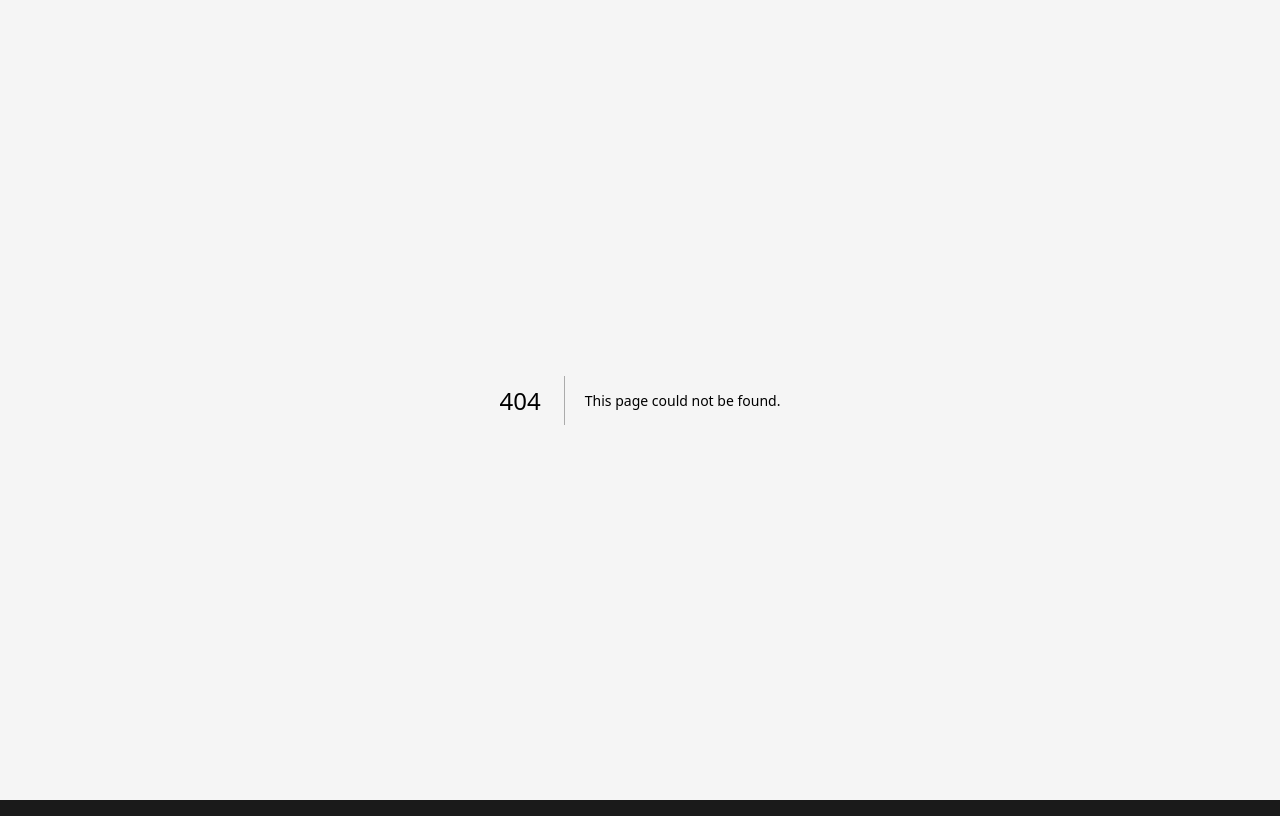
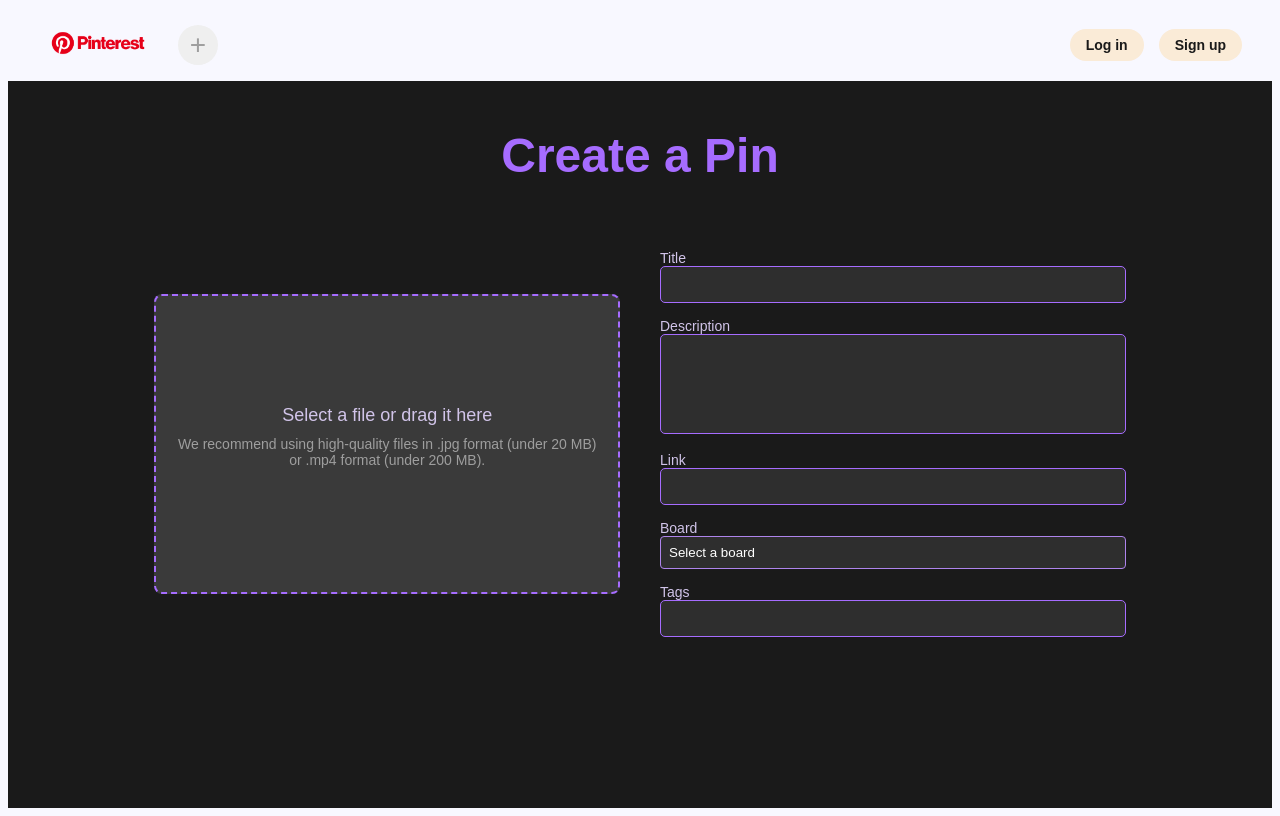
Before and after one commit to m1vk/imggg, a Next.js app in the folder frontend/: page /post-creation in a window 1280 px wide. Before the commit this address had no page. Built offline with nearby package versions, Linux system fonts and the light colour scheme.

Commit message:
change design and post creation page

```diff
--- a/frontend/app/page.tsx
+++ b/frontend/app/page.tsx
@@ -1,10 +1,10 @@
-import Header from '../components/Header'
+import UnAuthHeader from '../components/UnAuthHeader'
 
 export default function Home() {
 
     return (
         <div>
-            <Header />
+            <UnAuthHeader />
         </div>
     )
 
--- /dev/null
+++ b/frontend/app/post-creation/page.tsx
@@ -0,0 +1,49 @@
+import React from 'react';
+import styles from '../../styles/PostCreation.module.css';
+import Header from '../../components/MainHeader'
+
+export default function PostCreation() {
+    return (
+        <div className={styles.pageContainer}>
+            <Header/>
+            <header className={styles.header}>
+                <h1>Create a Pin</h1>
+            </header>
+            <div className={styles.content}>
+                <div className={styles.fileUploadContainer}>
+                    <div className={styles.uploadBox}>
+                        <span>Select a file or drag it here</span>
+                        <p>We recommend using high-quality files in .jpg format (under 20 MB) or .mp4 format (under 200
+                            MB).</p>
+                    </div>
+                </div>
+                <div className={styles.inputContainer}>
+                    <div className={styles.inputGroup}>
+                        <label htmlFor="title" className={styles.label}>Title</label>
+                        <input type="text" id="title" className={styles.inputField}/>
+                    </div>
+                    <div className={styles.inputGroup}>
+                        <label htmlFor="description" className={styles.label}>Description</label>
+                        <textarea id="description" className={styles.textArea}></textarea>
+                    </div>
+                    <div className={styles.inputGroup}>
+                        <label htmlFor="link" className={styles.label}>Link</label>
+                        <input type="text" id="link" className={styles.inputField}/>
+                    </div>
+                    <div className={styles.inputGroup}>
+                        <label htmlFor="board" className={styles.label}>Board</label>
+                        <select id="board" className={styles.selectField} defaultValue='default'>
+                            <option value="default" disabled selected>Select a board</option>
+                        </select>
+                    </div>
+                    <div className={styles.inputGroup}>
+                        <label htmlFor="tag" className={styles.label}>Tags</label>
+                        <input type="text" id="tag" className={styles.inputField}/>
+                    </div>
+                </div>
+            </div>
+        </div>
+
+
+    );
+}
--- a/frontend/components/Header.tsx
+++ b/frontend/components/MainHeader.tsx
@@ -1,12 +1,16 @@
 "use client";
 
-import styles from '../styles/MainHeader.module.css'
+import styles from '../styles/Header.module.css'
 import Link from "next/link";
 import React from "react";
 import LoginModal from "./loginModal";
 import SignupModal from "./signupModal";
+import Image from "next/image";
+import Logo from '../public/Logo.png'
+import { FloatButton } from "antd";
+import { PlusOutlined } from "@ant-design/icons";
 
-export default function Header() {
+export default function UnAuthHeader() {
     const [isLoginModalOpen, setIsLoginModalOpen] = React.useState(false);
     const [isSignUpModalOpen, setIsSignUpModalOpen] = React.useState(false);
 
@@ -29,11 +33,10 @@ export default function Header() {
         <header className={styles.header}>
             <div className={styles.leftContainer}>
                 <div className={styles.logoContainer}>
-                    <img src='../assets/Logo.png' alt="Pinterest Logo" className={styles.logo}/>
+                    <Image src={Logo} alt="Logo" width={120} height={80}/>
                 </div>
                 <div className={styles.leftNav}>
-                    <Link href="/" className={styles.navLink}>Explore</Link>
-                    <Link href="/" className={styles.navLink}>About</Link>
+                    <button className={styles.roundButton}>+</button>
                 </div>
             </div>
 
--- a/frontend/components/loginModal.tsx
+++ b/frontend/components/loginModal.tsx
@@ -1,5 +1,7 @@
 import React, {useState} from 'react';
 import styles from '../styles/Modal.module.css';
+import Image from "next/image";
+import GoogleIcon from "@/public/google-icon.png";
 
 interface ModalProps {
     isOpen: boolean;
@@ -34,6 +36,13 @@ export default function LoginModal({ isOpen, onClose, onSwitch }: ModalProps) {
                            onChange={(e) => setPassword(e.target.value)} required/>
                     <button type="submit" className={styles.submitButton}>Login</button>
                 </form>
+                <button className={styles.googleButton}>
+                    <Image src={GoogleIcon} alt="Google icon" width={20} height={20}/>
+                    Sign in with Google
+                </button>
+                <p> By continuing, you agree to Pinterest's Terms of Service and
+                    <br/>acknowledge you've read our Privacy Policy.
+                    <br/>Notice at collection .</p>
                 <button type="button" onClick={onSwitch} className={styles.altButton}>Don`t have an account?</button>
             </div>
         </div>
--- a/frontend/components/signupModal.tsx
+++ b/frontend/components/signupModal.tsx
@@ -1,5 +1,7 @@
 import React, {useState} from 'react';
 import styles from '../styles/Modal.module.css';
+import Image from "next/image";
+import GoogleIcon from '../public/google-icon.png'
 
 interface ModalProps {
     isOpen: boolean;
@@ -17,7 +19,17 @@ export default function SignUpModal({ isOpen, onClose, onSwitch }: ModalProps) {
     function handleSubmit(e: React.FormEvent<HTMLFormElement>) {
         e.preventDefault();
         setPassword('')
+        setEmail('')
+        setUsername('')
+        console.log(email)
+    }
 
+    return (
+        <div className={styles.overlay} onClick={onClose}>
+            <div className={styles.modal} onClick={(e) => e.stopPropagation()}>
+                <button className={styles.closeButton} onClick={onClose}>
+                    &times;
+                </button>
                 <h1>Welcome to img!</h1>
                 <form onSubmit={handleSubmit}>
                     <input type="text" placeholder="Username" name="username" value={username}
@@ -28,6 +40,13 @@ export default function SignUpModal({ isOpen, onClose, onSwitch }: ModalProps) {
                            onChange={(e) => setPassword(e.target.value)} required/>
                     <button type="submit" className={styles.submitButton}>Sign up</button>
                 </form>
+                <button className={styles.googleButton}>
+                    <Image src={GoogleIcon} alt="Google icon" width={20} height={20} />
+                    Sign in with Google
+                </button>
+                <p> By continuing, you agree to Pinterest's Terms of Service and
+                    <br/>acknowledge you've read our Privacy Policy.
+                    <br/>Notice at collection .</p>
                 <button type="button" onClick={onSwitch} className={styles.altButton}>Already have an account?</button>
             </div>
         </div>
--- a/frontend/styles/MainHeader.module.css
+++ b/frontend/styles/Header.module.css
@@ -3,8 +3,7 @@
     justify-content: space-between;
     align-items: center;
     padding: 15px 30px;
-    background-color: #1a1a1a; /* Черный фон */
-    box-shadow: 0 4px 8px rgba(0, 0, 0, 0.3);
+    background-color: var(--primary-color);
 }
 
 .leftContainer {
@@ -14,10 +13,8 @@
 
 .logoContainer {
     margin-right: 20px;
-}
-
-.logo {
-    height: 40px;
+    margin-bottom: -20px;
+    margin-top: -20px;
 }
 
 .leftNav {
@@ -26,7 +23,7 @@
 }
 
 .navLink {
-    color: #9e9e9e;
+    color: var(--link-color);
     text-decoration: none;
     font-weight: bold;
     padding: 8px;
@@ -34,7 +31,7 @@
 }
 
 .navLink:hover {
-    color: #a66cff;
+    color: var(--link-hover-color);
 }
 
 .rightNav {
@@ -44,57 +41,59 @@
 }
 
 .loginButton {
-    background-color: #a66cff;
-    color: #1a1a1a;
+    background-color: var(--secondary-color);
+    color: var(--text-color);
     padding: 8px 16px;
     border-radius: 20px;
     font-weight: bold;
     text-decoration: none;
-    transition: background-color 0.3s ease;
+    transition: color 0.3s ease;
 }
 
 .loginButton:hover {
-    background-color: #ae84ec;
+    background-color: var(--primary-hover-color);
 }
 
 .signupButton {
-    color: #9e9e9e;
+    color: var(--text-color);
+    background-color: var(--secondary-color);
     padding: 8px 16px;
     border-radius: 20px;
     font-weight: bold;
     text-decoration: none;
-    transition: background-color 0.3s ease;
+    transition: color 0.3s ease;
 }
 
 .signupButton:hover {
-    color: #a66cff;
+    color: var(--link-hover-color);
 }
 
 .modal {
-    background-color: #2c2c2c;
     padding: 20px;
     width: 400px;
     border-radius: 8px;
-    color: #ffffff; /* Белый текст */
     position: relative;
     box-shadow: 0 4px 10px rgba(0, 0, 0, 0.5);
 }
 
-.closeButton {
-    position: absolute;
-    top: 10px;
-    right: 10px;
-    font-size: 24px;
-    background: none;
+.roundButton {
+    width: 40px;
+    height: 40px;
+    border-radius: 50%;
+    color: var(--link-color);
+    font-size: 28px;
+    display: flex;
+    justify-content: center;
+    align-items: center;
     border: none;
-    color: #ffffff;
     cursor: pointer;
-    transition: color 0.3s ease;
+    transition: background-color 0.3s ease;
 }
 
-.closeButton:hover {
-    color: #ffa500;
+.roundButton:hover {
+    color: var(--link-hover-color);
 }
+
 
 .overlay {
     position: fixed;
@@ -102,7 +101,6 @@
     left: 0;
     right: 0;
     bottom: 0;
-    background-color: rgba(0, 0, 0, 0.7);
     display: flex;
     justify-content: center;
     align-items: center;
--- a/frontend/styles/MainStyles.css
+++ b/frontend/styles/MainStyles.css
@@ -1,3 +1,11 @@
 :root {
-    background-color: #1a1a1a;
+    --primary-color: #f8f8ff;
+    --secondary-color: #faebd7;
+    --primary-hover-color: #feecd3;
+    --secondary-hover-color: #dcdcdc;
+    --link-color: #9e9e9e;
+    --link-hover-color: #7182fa;
+    --text-color: #1a1a1a;
+
+    background-color: var(--primary-color);
 }
--- a/frontend/styles/Modal.module.css
+++ b/frontend/styles/Modal.module.css
@@ -1,16 +1,20 @@
 .modal {
-    background-color: #1a1a1a;
+    background-color: var(--primary-color);
     padding: 30px 40px;
     width: 400px;
     max-width: 90%;
     border-radius: 10px;
-    color: #ffffff;
     position: relative;
     box-shadow: 0 8px 16px rgba(0, 0, 0, 0.5);
     display: flex;
     flex-direction: column;
     align-items: center;
     gap: 20px;
+}
+
+.modal p{
+    text-align: center;
+    font-size: 12px;
 }
 
 .closeButton {
@@ -20,19 +24,19 @@
     font-size: 24px;
     background: none;
     border: none;
-    color: #7c7979;
+    color: var(--link-color);
     cursor: pointer;
     transition: color 0.3s ease;
 }
 
 .closeButton:hover {
-    color: #a66cff;
+    color: var(--link-hover-color);
 }
 
 .modal h1 {
     font-size: 24px;
     font-weight: bold;
-    color: #a66cff;
+    color: var(--text-color);
 }
 
 .modal form {
@@ -48,10 +52,10 @@
     width: 100%;
     padding: 12px;
     margin: 5px 0;
-    background-color: #2c2c2c;
-    border: 1px solid #4a4a4a;
+    background-color: var(--primary-color);
+    border: 1px solid var(--link-color);
     border-radius: 8px;
-    color: #ffffff;
+    color: var(--text-color);
     font-size: 16px;
     outline: none;
     transition: border-color 0.3s ease;
@@ -59,12 +63,12 @@
 
 .modal form input[type="text"]:focus,
 .modal form input[type="password"]:focus {
-    border-color: #a66cff;
+    border-color: var(--link-hover-color);
 }
 
 .altButton {
-    background-color: #1a1a1a;
-    color: #7c7979;
+    background-color: var(--primary-color);
+    color: var(--link-color);
     padding: 10px 20px;
     border: none;
     border-radius: 5px;
@@ -74,12 +78,12 @@
 }
 
 .altButton:hover {
-    color: #ae84ec;
+    color: var(--link-hover-color);
 }
 
 .submitButton {
-    background-color: #a66cff;
-    color: #1a1a1a;
+    background-color: var(--secondary-color);
+    color: var(--text-color);
     padding: 10px 20px;
     border: none;
     border-radius: 5px;
@@ -88,8 +92,27 @@
     transition: background-color 0.3s ease;
 }
 
-.acceptButton:hover {
-    background-color: #ae84ec;
+.submitButton:hover {
+    background-color: var(--primary-hover-color);
+}
+
+.googleButton {
+    display: flex;
+    align-items: center;
+    justify-content: center;
+    gap: 10px;
+    background-color: var(--primary-color);
+    color: var(--text-color);
+    padding: 10px;
+    border: none;
+    border-radius: 4px;
+    cursor: pointer;
+    font-weight: bold;
+    transition: background-color 0.3s;
+}
+
+.googleButton:hover {
+    background-color: var(--secondary-hover-color);
 }
 
 .overlay {
--- /dev/null
+++ b/frontend/styles/PostCreation.module.css
@@ -0,0 +1,127 @@
+/* Общие стили */
+.pageContainer {
+    background-color: #1a1a1a;
+    color: #d1c4e9;
+    min-height: 100vh;
+    display: flex;
+    flex-direction: column;
+
+    font-family: Arial, sans-serif;
+}
+
+.header {
+    width: 100%;
+    padding: 15px 30px;
+    background-color: #1a1a1a;
+    color: #a66cff;
+    font-size: 24px;
+    font-weight: bold;
+    text-align: center;
+}
+
+.content {
+    display: flex;
+    justify-content: center;
+    align-items: center;
+    padding: 20px;
+    width: 80%;
+    max-width: 1200px;
+    margin: 0 auto;
+    gap: 20px;
+}
+
+
+.fileUploadContainer {
+    flex: 1;
+    display: flex;
+    flex-direction: column;
+    align-items: center;
+    margin-right: 20px;
+}
+
+.uploadBox {
+    width: 100%;
+    height: 300px;
+    background-color: #3a3a3a;
+    border: 2px dashed #a66cff;
+    display: flex;
+    flex-direction: column;
+    align-items: center;
+    justify-content: center;
+    text-align: center;
+    padding: 20px;
+    border-radius: 8px;
+}
+
+.uploadBox span {
+    font-size: 18px;
+    color: #d1c4e9;
+}
+
+.uploadBox p {
+    font-size: 14px;
+    color: #9e9e9e;
+    margin-top: 10px;
+}
+
+.urlButton {
+    margin-top: 15px;
+    padding: 10px 20px;
+    background-color: #a66cff;
+    color: #1a1a1a;
+    border: none;
+    border-radius: 20px;
+    font-weight: bold;
+    cursor: pointer;
+    transition: background-color 0.3s;
+}
+
+.urlButton:hover {
+    background-color: #ae84ec;
+}
+
+.inputContainer {
+    flex: 1;
+    display: flex;
+    flex-direction: column;
+    gap: 15px;
+}
+
+.inputField, .textArea {
+    width: 100%;
+    padding: 10px;
+    background-color: #2e2e2e;
+    border: 1px solid #a66cff;
+    border-radius: 5px;
+    color: #d1c4e9;
+}
+
+.inputField::placeholder, .textArea::placeholder {
+    color: #9e9e9e;
+}
+
+.textArea {
+    min-height: 100px;
+    resize: none;
+}
+
+.inputField:focus, .textArea:focus {
+    outline: none;
+    border-color: #ae84ec;
+}
+
+.selectField {
+    width: 100%;
+    padding: 8px;
+    border-radius: 4px;
+    border: 1px solid #ae84ec;
+    background-color: #2e2e2e;
+    color: #ffffff;
+    appearance: none;
+    background-repeat: no-repeat;
+    background-position: right 10px center;
+}
+
+.selectField option {
+    color: #000000;
+}
```
Also changed, not shown: frontend/components/UnAuthHeader.tsx (added, +50 -0 lines), frontend/public/Logo.png (renamed from frontend/assets/Logo.png), frontend/public/google-icon.png (added).
